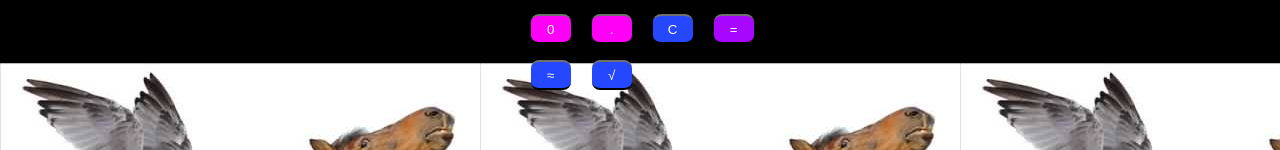
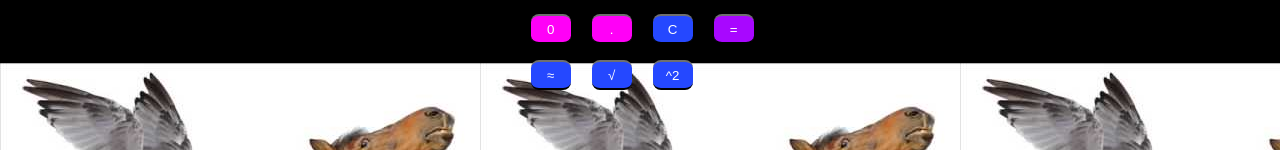
Before and after one commit to JustAnAsian/calculator, a plain HTML site: page index.html in a window 1280 px wide. Shown: the part 329-479 px from the top of the page. Drawn offline with Linux system fonts and the light colour scheme.

Commit message:
Added exponent to the second power

```diff
--- a/calculator.js
+++ b/calculator.js
@@ -32,3 +32,9 @@ function square_() {
 	x= Math.sqrt(Number(x));
 	d(x);
 }
+function expo_() {
+	e()
+	var x =document.getElementById("d").value;
+	x= Math.pow(x, 2);
+	d(x);
+}
--- a/index.html
+++ b/index.html
@@ -46,7 +46,7 @@
 					<p>
 					<input type="button" class="button function" value="≈" onClick="round_()">
 					<input type="button" class="button function" value="√" onClick="square_()">
-
+					<input type="button" class="button function" value="^2" onClick="expo_()">
 					</p>
 				</div>
 			</div>
```
